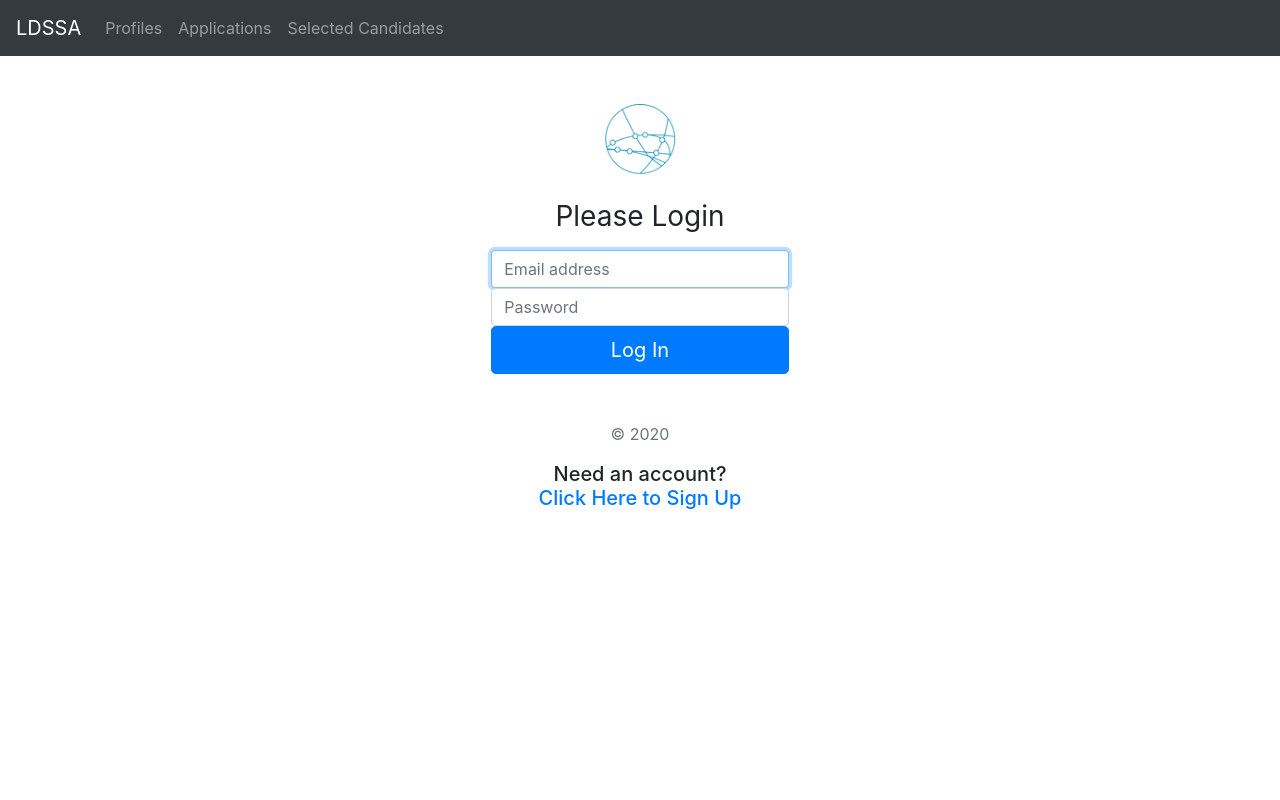
After one commit to LDSSA/adm-portal, a Django app: page /users/login in a window 1280 px wide. The commit adds this page. Run offline with Django 3.2, Linux system fonts and the light colour scheme; some libraries are stand-ins or nearby versions.

Commit message:
User views (#5)

```diff
--- a/adm_portal/adm_portal/settings/base.py
+++ b/adm_portal/adm_portal/settings/base.py
@@ -46,7 +46,7 @@ ROOT_URLCONF = "adm_portal.urls"
 TEMPLATES = [
     {
         "BACKEND": "django.template.backends.django.DjangoTemplates",
-        "DIRS": ["templates", "profiles"],
+        "DIRS": ["templates", "users", "profiles"],
         "APP_DIRS": True,
         "OPTIONS": {
             "context_processors": [
@@ -58,6 +58,8 @@ TEMPLATES = [
         },
     }
 ]
+
+STATICFILES_DIRS = [os.path.join(BASE_DIR, "static")]
 
 WSGI_APPLICATION = "adm_portal.wsgi.application"
 
--- a/adm_portal/adm_portal/urls.py
+++ b/adm_portal/adm_portal/urls.py
@@ -1,13 +1,12 @@
 from django.contrib import admin
-from django.urls import path
-
-from profiles.views import profiles_view
+from django.urls import include, path
 
 from .views import hello_view, ping_view
 
 urlpatterns = [
     path("admin/", admin.site.urls),
-    path("profiles/", profiles_view),
+    path("users/", include("users.urls")),
+    path("profiles/", include("profiles.urls")),
     path("ping", ping_view),
     path("", hello_view),
 ]
--- a/adm_portal/profiles/table.html
+++ b/adm_portal/profiles/table.html
@@ -1,6 +1,9 @@
 {% extends 'base.html' %}
 
 {% block content %}
+
+<div class="container">
+    <div class="row">
         <table class="table table-striped">
             <thead>
             <tr>
@@ -24,4 +27,7 @@
             </tr>
             </tbody>
         </table>
+    </div>
+</div>
+
 {% endblock %}
--- /dev/null
+++ b/adm_portal/profiles/urls.py
@@ -0,0 +1,5 @@
+from django.urls import path
+
+from .views import profiles_view
+
+urlpatterns = [path("", profiles_view)]
--- a/adm_portal/templates/base.html
+++ b/adm_portal/templates/base.html
@@ -1,8 +1,10 @@
+{% load static %}
+
 <html>
 <head>
     <link rel="stylesheet" href="https://maxcdn.bootstrapcdn.com/bootstrap/4.0.0/css/bootstrap.min.css" integrity="sha384-Gn5384xqQ1aoWXA+058RXPxPg6fy4IWvTNh0E263XmFcJlSAwiGgFAW/dAiS6JXm" crossorigin="anonymous">
 </head>
-<body background="blu">
+<body class="text-center">
     <nav class="navbar navbar-expand-lg navbar-dark bg-dark">
         <a class="navbar-brand" href="#">LDSSA</a>
         <button class="navbar-toggler" type="button" data-toggle="collapse" data-target="#navbarSupportedContent" aria-controls="navbarSupportedContent" aria-expanded="false" aria-label="Toggle navigation">
@@ -28,12 +30,8 @@
     <br>
     <br>
 
-    <div class="container">
-        <div class="row">
-            {% block content %}
-            {% endblock %}
-        </div>
-    </div>
+    {% block content %}
+    {% endblock %}
 
 <body>
 <html>
--- a/adm_portal/users/backends.py
+++ b/adm_portal/users/backends.py
@@ -20,3 +20,9 @@ class EmailModelBackend:
                 User().set_password(password)  # type: ignore
 
         return user
+
+    def get_user(self, user_id: int) -> Any:
+        try:
+            return User.objects.get(pk=user_id)
+        except User.DoesNotExist:
+            return None
--- /dev/null
+++ b/adm_portal/users/login.html
@@ -0,0 +1,22 @@
+{% extends 'base.html' %}
+
+{% block content %}
+
+<div class="row justify-content-md-center">
+    <div class="col col-sm-5 col-sm-5 col-lg-3">
+        <form class="form-signin" method="POST">
+            {% csrf_token %}
+            <img class="mb-4" src="/static/ldssa_logo.png" alt="" width="72" height="72">
+            <h1 class="h3 mb-3 font-weight-normal">Please Login</h1>
+            <label for="inputEmail" class="sr-only">Email address</label>
+            <input type="email" name="email" id="inputEmail" class="form-control" placeholder="Email address" required autofocus>
+            <label for="inputPassword" class="sr-only">Password</label>
+            <input type="password" name="password" id="inputPassword" class="form-control" placeholder="Password" required>
+            <button class="btn btn-lg btn-primary btn-block" type="submit">Log In</button>
+            <p class="mt-5 mb-3 text-muted">&copy; 2020</p>
+        </form>
+        <h5>Need an account? <br><a href="/users/signup">Click Here to Sign Up</a></h5>
+    </div>
+</div>
+
+{% endblock %}
--- /dev/null
+++ b/adm_portal/users/urls.py
@@ -0,0 +1,5 @@
+from django.urls import path
+
+from .views import login_view, logout_view, signup_view
+
+urlpatterns = [path("signup", signup_view), path("login", login_view), path("logout", logout_view)]
--- /dev/null
+++ b/adm_portal/users/views.py
@@ -0,0 +1,73 @@
+from django.contrib.auth import authenticate, login, logout
+from django.db import IntegrityError
+from django.http import HttpRequest, HttpResponse
+from django.shortcuts import redirect
+from django.template import loader
+
+from .models import User
+
+
+def _get_signup_view(request: HttpRequest) -> HttpResponse:
+    if request.user.is_authenticated:
+        return redirect("/")
+
+    template = loader.get_template("./signup.html")
+    return HttpResponse(template.render({}, request))
+
+
+def _post_signup_view(request: HttpRequest) -> HttpResponse:
+    email = request.POST["email"]
+    password = request.POST["password"]
+
+    try:
+        user = User.objects.create_user(email=email, password=password)
+    except IntegrityError:
+        ctx = {"msg": "this e-mail address is already taken", "url": "/users/signup"}
+        template = loader.get_template("./error.html")
+        return HttpResponse(template.render(ctx, request), status=409)
+
+    login(request, user)
+    # todo: send confirmation email?
+
+    return redirect("/")
+
+
+def signup_view(request: HttpRequest) -> HttpResponse:
+    if request.method == "GET":
+        return _get_signup_view(request)
+    return _post_signup_view(request)
+
+
+def _get_login_view(request: HttpRequest) -> HttpResponse:
+    if request.user.is_authenticated:
+        return redirect("/")
+
+    template = loader.get_template("./login.html")
+    return HttpResponse(template.render({}, request))
+
+
+def _post_login_view(request: HttpRequest) -> HttpResponse:
+    email = request.POST["email"]
+    password = request.POST["password"]
+
+    user = authenticate(request, email=email, password=password)
+    if user is None:
+        ctx = {"msg": "Login Error", "url": "/users/login"}
+        template = loader.get_template("./error.html")
+        return HttpResponse(template.render(ctx, request), status=400)
+
+    login(request, user)
+
+    return redirect("/")
+
+
+def login_view(request: HttpRequest) -> HttpResponse:
+    if request.method == "GET":
+        return _get_login_view(request)
+    return _post_login_view(request)
+
+
+# @require_http_methods(["POST"])
+def logout_view(request: HttpRequest) -> HttpResponse:
+    logout(request)
+    return redirect("/users/login")
--- a/pyproject.toml
+++ b/pyproject.toml
@@ -16,7 +16,6 @@ flake8 = "^3.7"
 isort = "^4.3"
 ipdb = "^0.12.3"
 black = {version = "^18.3-alpha.0", allow-prereleases = true}
-django-stubs = "^1.4"
 
 [tool.black]
 line-length = 119
```
Also changed, not shown: adm_portal/users/error.html (added, +13 -0 lines), adm_portal/users/signup.html (added, +25 -0 lines), adm_portal/users/tests.py (deleted, +0 -35 lines), adm_portal/users/tests/test_backend.py (added, +21 -0 lines), adm_portal/users/tests/test_model.py (added, +13 -0 lines), adm_portal/users/tests/test_views.py (added, +92 -0 lines), adm_portal/adm_portal/static/ldssa_logo.png (added), adm_portal/users/tests/__init__.py (added). Lines whose indentation alone changed are shown as unchanged.
